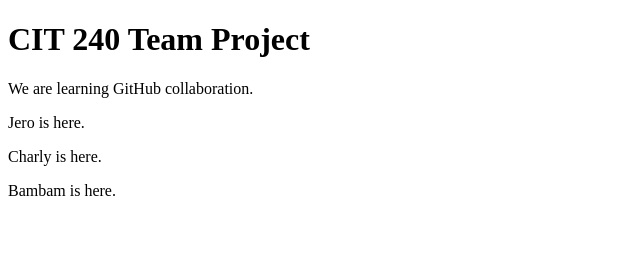
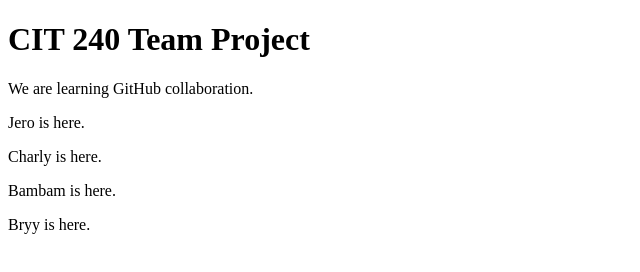
Before and after one commit to Ykaixz1203/cit240-RUIZ-GREGORIO-ORAIS-VALLE-PADRONES, a plain HTML site: page index.html in a window 1280 px wide. Shown: the whole page, without its empty margins (0-640 px from the left). Drawn offline with Linux system fonts and the light colour scheme.

Commit message:
Add Orais details to index.html

```diff
--- a/index.html
+++ b/index.html
@@ -10,6 +10,8 @@
      <p>Jero is here.</p>
      <p>Charly is here.</p>
      <p>Bambam is here.</p>
+ <p>Bryy is here.</p>
+
 
 </body>
 </html>
```
